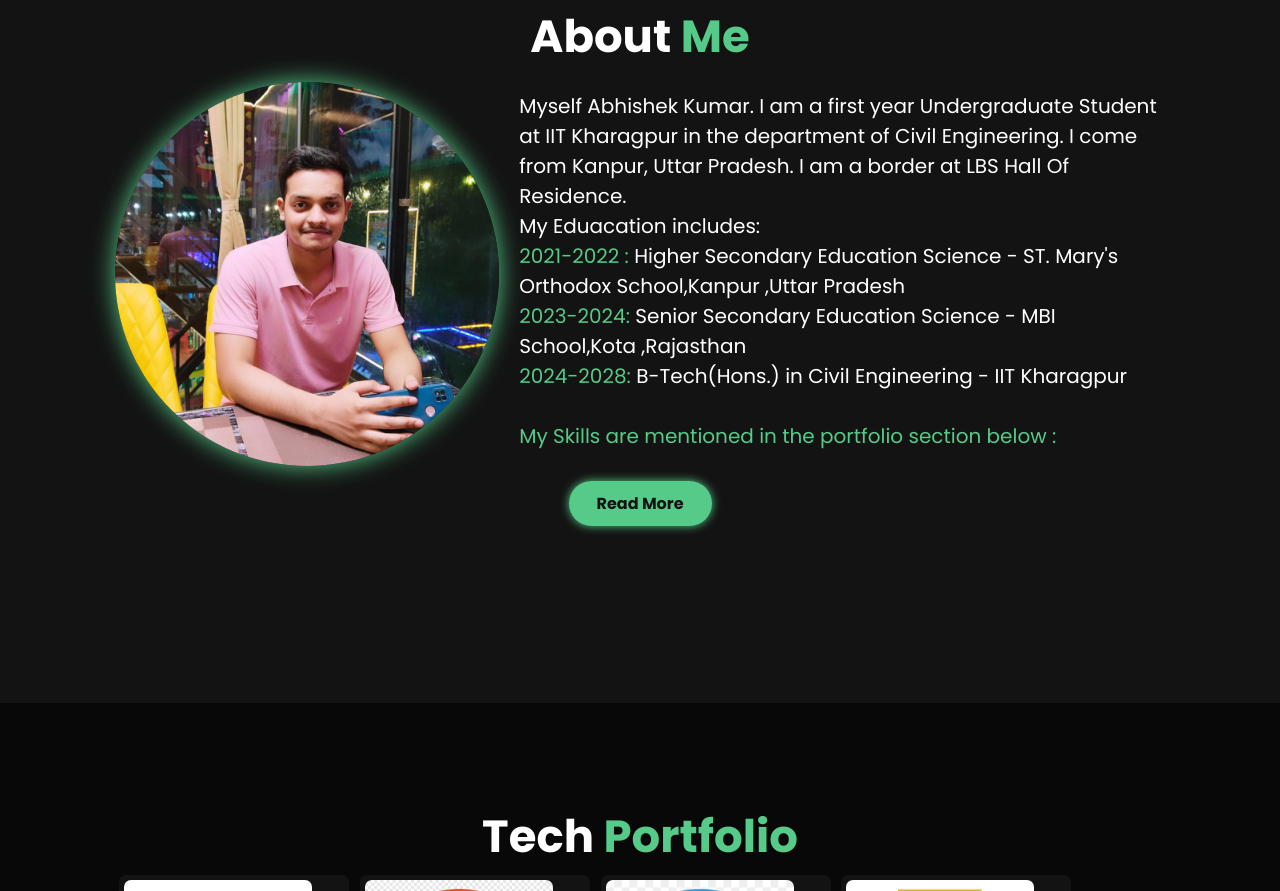
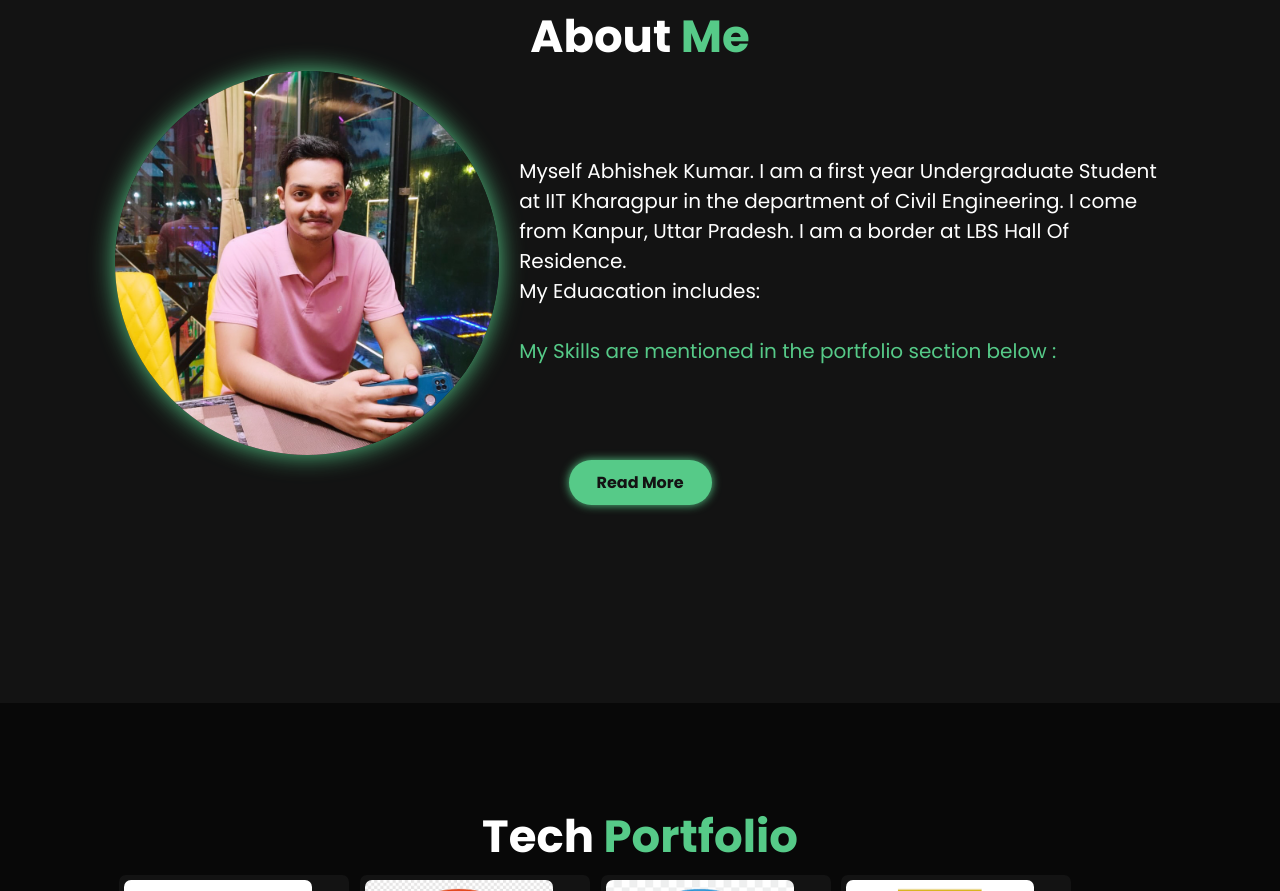
Before and after one commit to abhishek007-git/Personal-Portfolio, a plain HTML site: page index.html in a window 1280 px wide. Shown: the part 897-1788 px from the top of the page. Drawn offline with nearby package versions, Linux system fonts and the light colour scheme.

Commit message:
Update index.html

```diff
--- a/index.html
+++ b/index.html
@@ -57,9 +57,9 @@
             <p>Myself Abhishek Kumar. I am a first year Undergraduate Student at IIT Kharagpur in the department of
                 Civil Engineering. I come from Kanpur, Uttar Pradesh. I am a border at LBS Hall Of Residence. <br>
                 My Eduacation includes: <br>
-                <span>2021-2022 :</span> Higher Secondary Education Science - ST. Mary's Orthodox School,Kanpur ,Uttar Pradesh <br>
+<!--                 <span>2021-2022 :</span> Higher Secondary Education Science - ST. Mary's Orthodox School,Kanpur ,Uttar Pradesh <br>
                 <span>2023-2024:</span> Senior Secondary Education Science  - MBI School,Kota ,Rajasthan <br>
-                <span>2024-2028:</span> B-Tech(Hons.) in Civil Engineering  -  IIT Kharagpur <br>
+                <span>2024-2028:</span> B-Tech(Hons.) in Civil Engineering  -  IIT Kharagpur <br> -->
                 <br>
                 <span>My Skills are mentioned in the portfolio section below : </span>
             </p>
```
